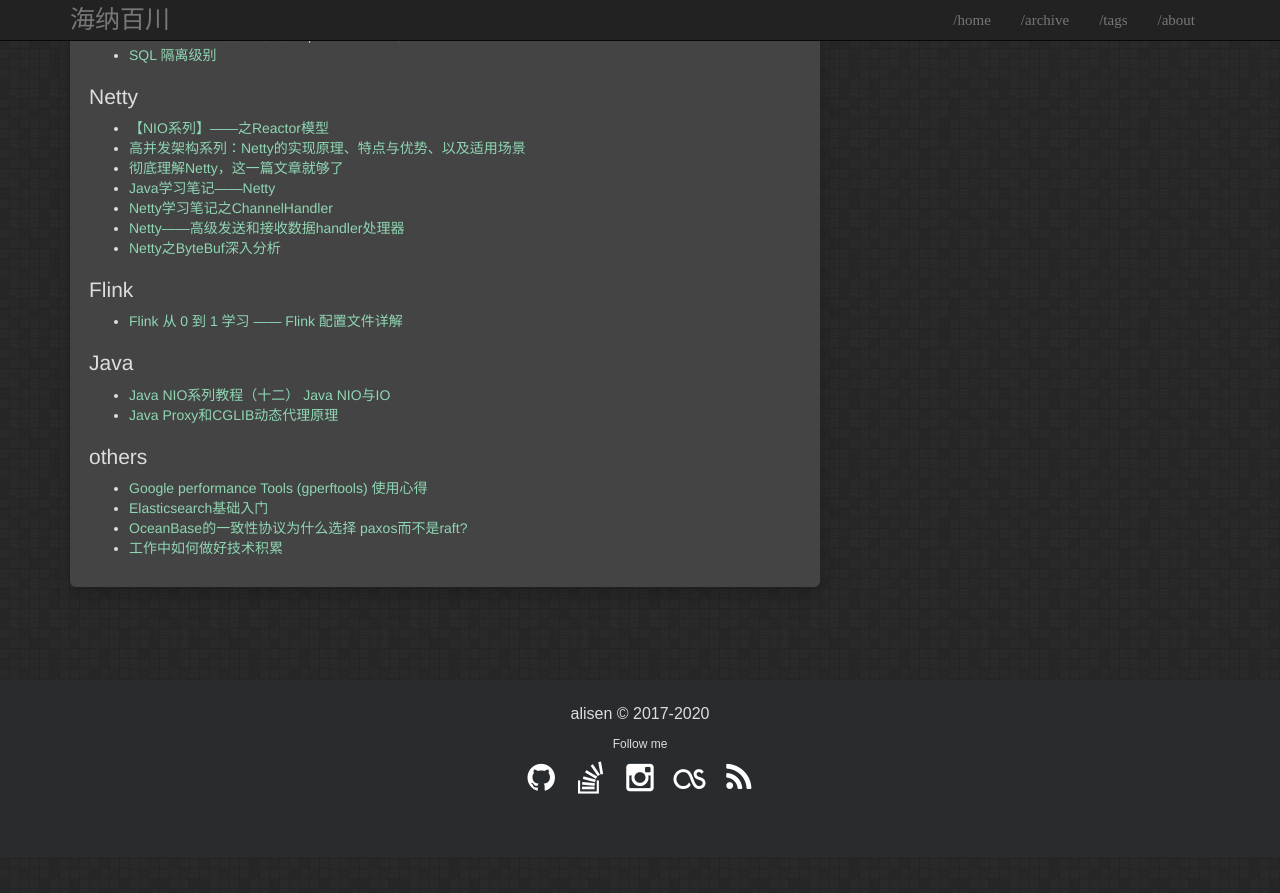
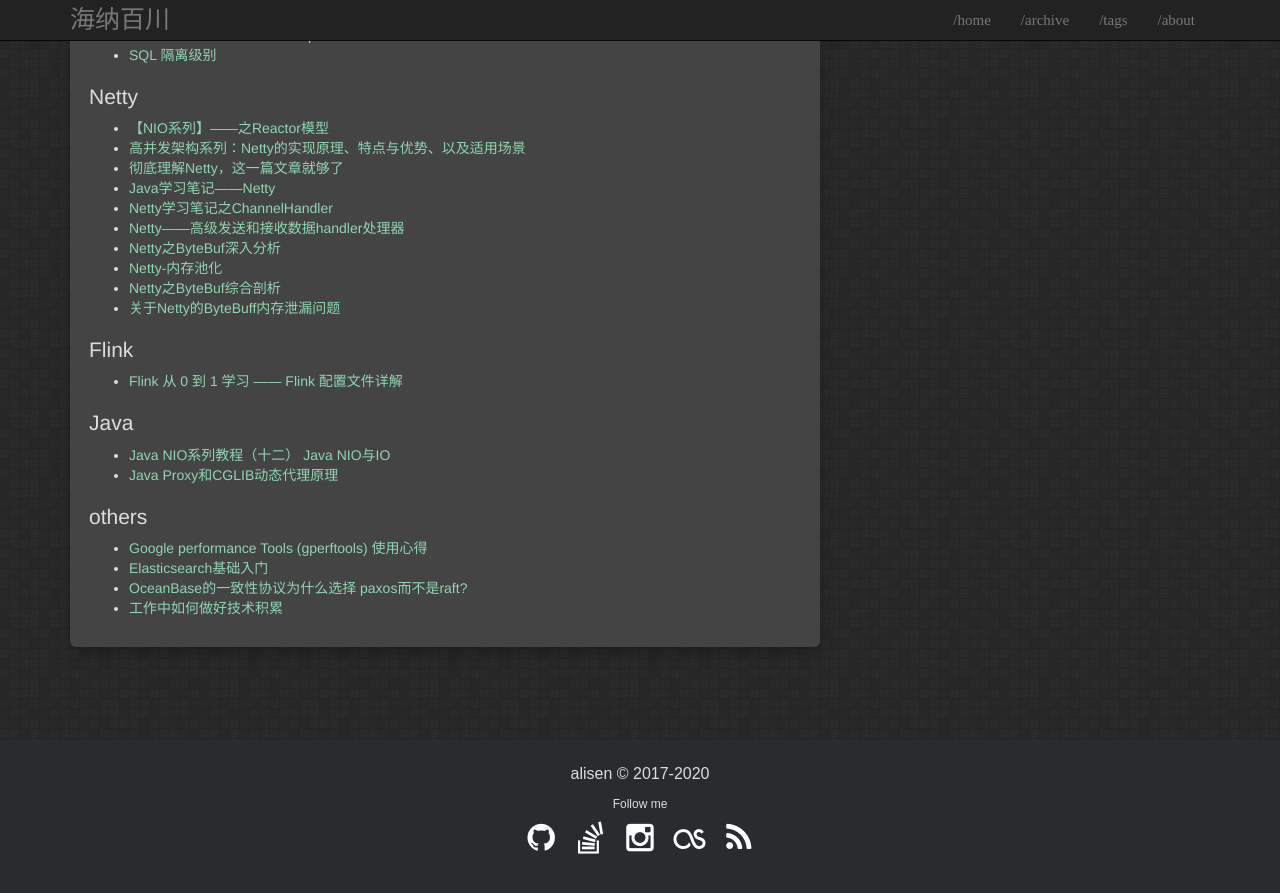
Before and after one commit to igithu/summary, a Jekyll site: the page built from _posts/2019-06-13-others.md, in a window 1280 px wide and 900 px high, scrolled down 862 px. Shown: the top 893 px of the window. Built offline with Jekyll 4.4.1, drawn with Linux system fonts in a browser that asks for light colours; before the commit the page ends 1719 px from its top, so only the background shows below that.

Commit message:
Update 2019-06-13-others.md

```diff
--- a/_posts/2019-06-13-others.md
+++ b/_posts/2019-06-13-others.md
@@ -51,6 +51,9 @@ date: 2019-06-13
 * [Netty学习笔记之ChannelHandler](https://juejin.im/post/5add778bf265da0ba26697b3)
 * [Netty——高级发送和接收数据handler处理器](https://www.cnblogs.com/lemon-flm/p/7813914.html)
 * [Netty之ByteBuf深入分析](https://www.jianshu.com/p/2498db9c91fe)
+* [Netty-内存池化](https://www.jianshu.com/p/2652686a43eb)
+* [Netty之ByteBuf综合剖析](https://blog.csdn.net/zs_Scofield/article/details/53100147)
+* [关于Netty的ByteBuff内存泄漏问题](https://www.jianshu.com/p/b9241e7a9eda)
 
 ## Flink
 * [Flink 从 0 到 1 学习 —— Flink 配置文件详解](http://www.54tianzhisheng.cn/2018/10/27/flink-config/)
```
